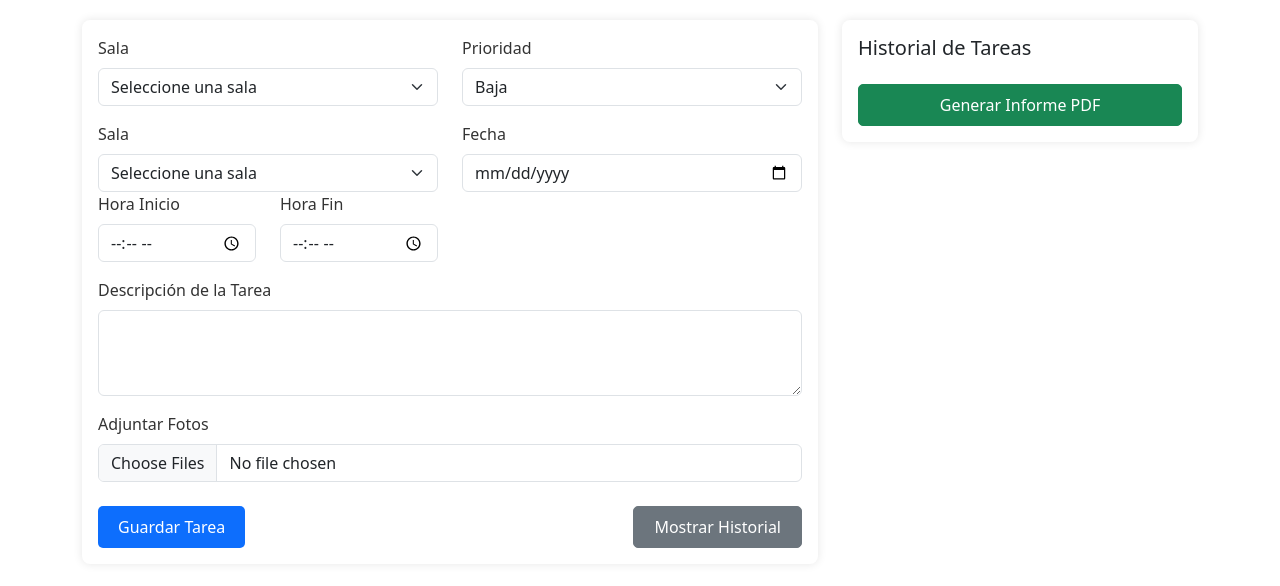
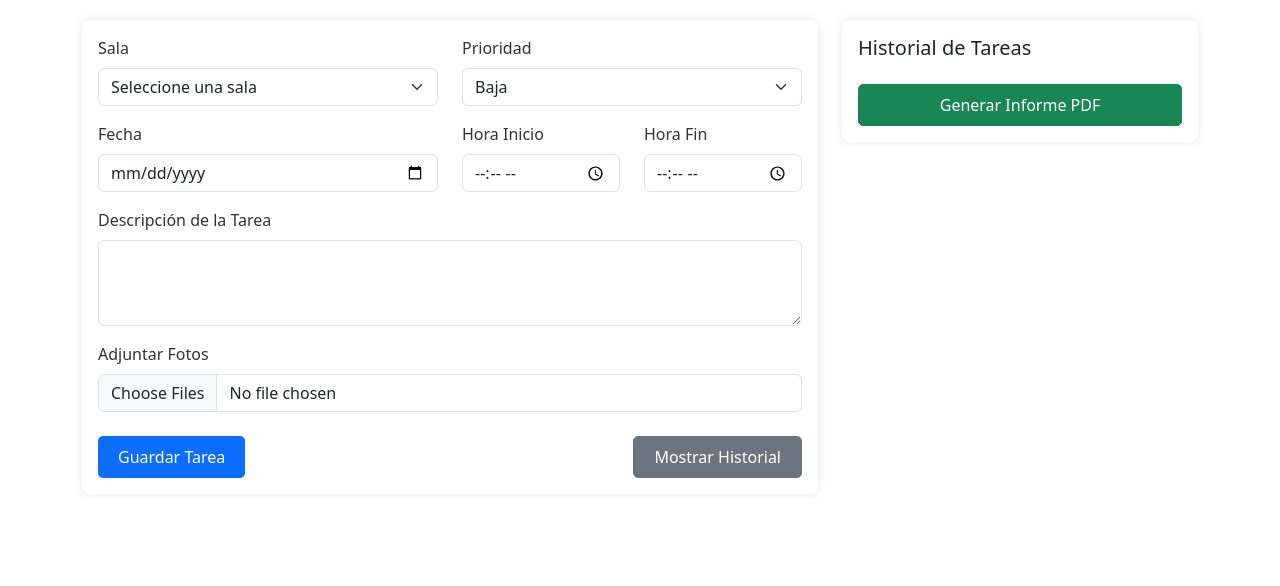
Before and after one commit to electricofestas/PARTES_DE_TRABAJO, a plain HTML site: page index.html in a window 1280 px wide. Shown: the part 66-652 px from the top of the page. Drawn offline with nearby package versions, Linux system fonts and the light colour scheme.

Commit message:
Add files via upload

```diff
--- a/index.html
+++ b/index.html
@@ -38,15 +38,6 @@
                             </div>
 
                             <div class="row mb-3">
-                                <div class="col-md-6">
-                                    <label class="form-label">Sala</label>
-                                    <div class="input-group">
-                                        <select class="form-select" id="titulo" required>
-                                            <option value="">Seleccione una sala</option>
-                                            <option value="nueva_sala">+ Agregar nueva sala</option>
-                                        </select>
-                                    </div>
-                                </div>
                                 <div class="col-md-6">
                                     <label class="form-label">Fecha</label>
                                     <input type="date" class="form-control" id="fecha" required>
```
